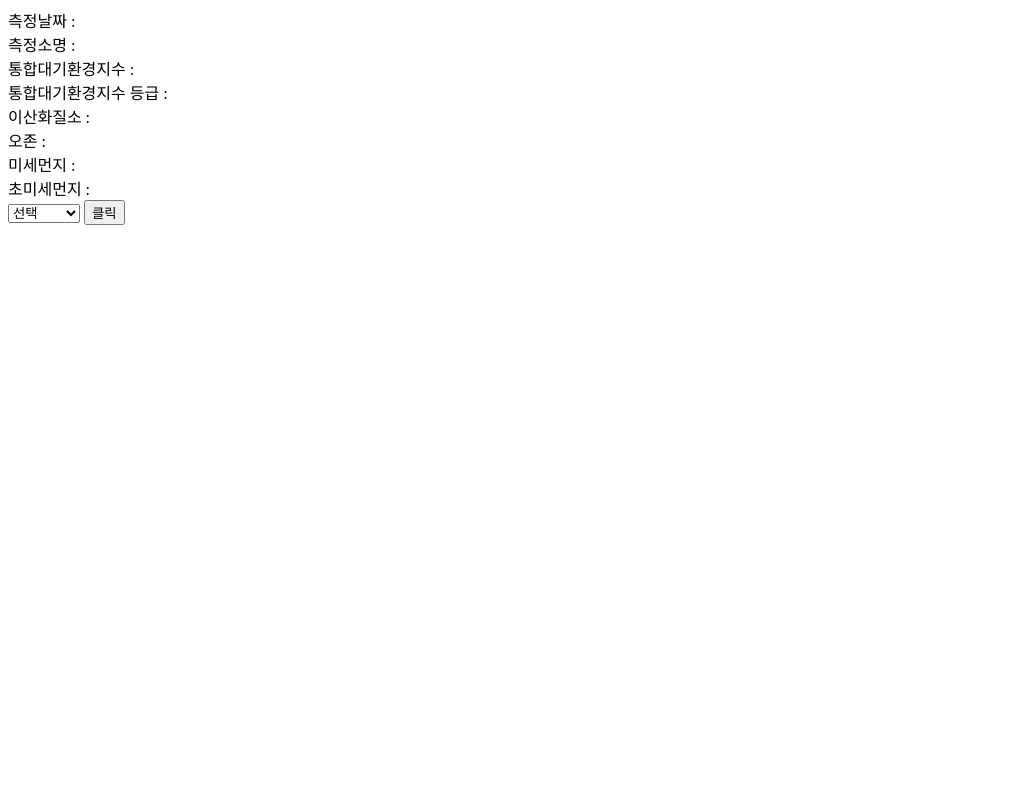
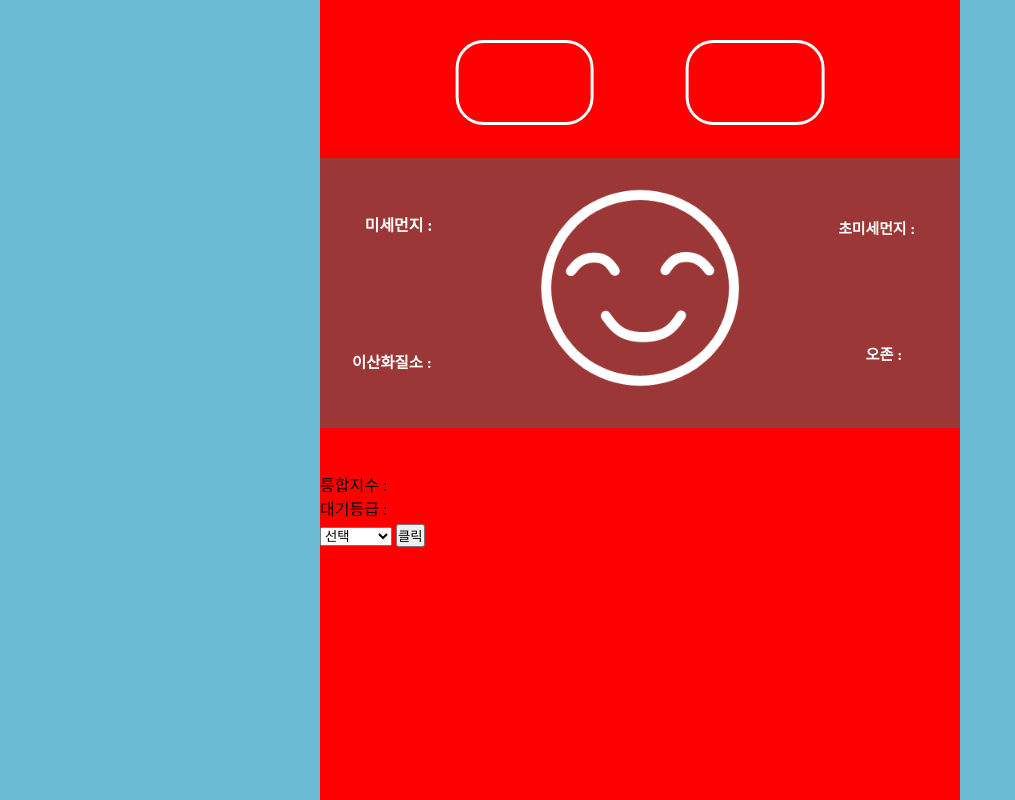
Before and after one commit to hello-cjlee-s-world/weather_cast, a website: page views/main.html in a window 1280 px wide. Shown: the whole page, without its empty margins (0-1015 px from the left). Drawn offline with nearby package versions, Linux system fonts and the light colour scheme; files that its build step writes are made by us from their sources.

Commit message:
layout 수정중
layout 수정중
--> head 데이터와 미세먼지 표정 추가, 현재 디자인 위해서 하나로 고정해놓음. 추후 값에 따라 미세먼지 표정 달라지게 수정해야함.
--> 미세먼지/초미세먼지가 '점검중'으로 들어오는 값이 있음. 해당 값 들어올 시 거르는 로직 추가 요함.
--> 모바일 크기로 볼떄 UI화면 상단에 몰려있는 느낌, 하단부분이 비어보임. 수정 요할듯 함
-->

```diff
--- /dev/null
+++ b/public/main.css
@@ -0,0 +1,157 @@
+* {
+    margin: 0;
+    padding: 0;
+    list-style: none;
+    text-decoration: none;
+    box-sizing: border-box;
+    overflow: hidden;
+}
+
+html, body {
+    width: 100%;
+    height: 100%;
+    background-color: rgb(219, 224, 190);
+}
+
+
+#container {
+    width: 100%;
+    height: 100%;
+    background-color: blue;
+}
+
+@media screen and (min-width:767px){
+    #container {
+        width: 50%;
+        height: 100%;
+        left: 50%;
+        transform: translateX(-50%);
+
+        position: relative;
+
+        background-color: red;
+
+    }
+}
+#headBox {
+    width: 72%;
+    height: 85px;
+    margin-top: 40px;
+
+    left: 50%;
+    transform: translateX(-50%);
+    position: relative;
+    display: flex;
+
+    flex-direction: row;
+    flex-wrap: nowrap;
+    justify-content: space-around;
+    align-items: flex-start;
+    align-content: flex-start;
+}
+#headBox .headSmallBox {
+    width: 30%;
+    height: 100%;
+
+    border: 3px solid #fff;
+    border-radius: 28px;
+
+    position: relative;
+}
+/* #headBox .headSmallBox:first-child {
+    background-color: aquamarine;
+}
+#headBox .headSmallBox:nth-child(2) {
+    background-color: blueviolet;
+} */
+#headBox .headSmallBox span {
+    width: 100%;
+    top: 28px;
+    text-align: center;
+    position: absolute;
+    font-size: 18px;
+    font-weight: 900;
+    color: #fff;
+}
+
+#etcBox {
+    width: 100%;
+    height: 270px;
+    margin-top: 33px;
+    position: relative;
+    display: inline-block;
+
+    background-color: rgba(25, 128, 128, 0.43);
+}
+#etcBox img {
+    width: 200px;
+    left: 50%;
+    transform: translateX(-50%);
+    margin-top: 30px;
+    position: absolute;
+    display: inline-block;
+    z-index: 0;
+}
+#etcBox .etcSmallBox {
+    position: absolute;
+    display: inline-block;
+}
+@keyframes doongdoong1 {
+    50% {
+        top: 54px;
+    }
+    97% {
+        top: 67px;
+    }
+    100% {
+        top: 66px;
+    }
+}
+@keyframes doongdoong2 {
+    50% {
+        bottom: 66.5px;
+    }
+
+    98%{
+        bottom: 53px;
+    }
+
+    100% {
+        bottom: 54px;
+    }
+}
+#etcBox #PM10{
+    top: 66px;
+    left: 7%;
+    animation: doongdoong1 3.8s infinite ease;
+}
+#etcBox #PM25{
+    top: 66px;
+    right: 7%;
+    animation: doongdoong1 4.3s infinite ease;
+}
+#etcBox #NITROGEN{
+    bottom: 54px;
+    left: 5%;
+    animation: doongdoong2 4.7s infinite ease;
+}
+#etcBox #OZONE{
+    bottom: 54px;
+    right: 9%;
+    animation: doongdoong2 4s infinite ease;
+}
+#etcBox .etcSmallBox span {
+    font-weight: bold;
+    font-size: 15px;
+    color: white;
+    transition: 1.5s;
+}
+
+
+#airTotalBox {
+    width: 100%;
+    margin: 40px 0px 0px 0px;
+
+    position: relative;
+    display: inline-block;
+}
--- a/views/layout.html
+++ b/views/layout.html
@@ -4,44 +4,46 @@
     <meta charset="UTF-8">
     <meta name="viewport" content="width=device-width, initial-scale=1.0">
     <meta name="referrer" content="no-referrer-when-downgrade">
+    <link rel="stylesheet" href="/main.css">
     <title>{{title}}</title>
 </head>
 <body>
+<div id="container">
     {% block content %}
     {% endblock %}
 
     <form action="/" method="get">
         <select name="guId">
             <option value="">선택</option>
+            <option value="111261">강남구</option>
+            <option value="111274">강동구</option>
+            <option value="111291">강북구</option>
+            <option value="111212">강서구</option>
+            <option value="111251">관악구</option>
+            <option value="111141">광진구</option>
+            <option value="111221">구로구</option>
+            <option value="111281">금천구</option>
+            <option value="111311">노원구</option>
+            <option value="111171">도봉구</option>
+            <option value="111152">동대문구</option>
+            <option value="111241">동작구</option>
+            <option value="111201">마포구</option>
+            <option value="111191">서대문구</option>
+            <option value="111262">서초구</option>
+            <option value="111142">성동구</option>
+            <option value="111161">성북구</option>
+            <option value="111273">송파구</option>
+            <option value="111301">양천구</option>
+            <option value="111231">영등포구</option>
+            <option value="111131">용산구</option>
+            <option value="111181">은평구</option>
+            <option value="111151">중랑구</option>
             <option value="111123">종로구</option>
             <option value="111121">중구</option>
-            <option value="111131">용산구</option>
-            <option value="111142">성동구</option>
-            <option value="111141">광진구</option>
-            <option value="111152">동대문구</option>
-            <option value="111151">중랑구</option>
-            <option value="111161">성북구</option>
-            <option value="111291">강북구</option>
-            <option value="111171">도봉구</option>
-            <option value="111311">노원구</option>
-            <option value="111181">은평구</option>
-            <option value="111191">서대문구</option>
-            <option value="111201">마포구</option>
-            <option value="111301">양천구</option>
-            <option value="111212">강서구</option>
-            <option value="111221">구로구</option>
-            <option value="111281">금천구</option>
-            <option value="111231">영등포구</option>
-            <option value="111241">동작구</option>
-            <option value="111251">관악구</option>
-            <option value="111262">서초구</option>
-            <option value="111261">강남구</option>
-            <option value="111273">송파구</option>
-            <option value="111274">강동구</option>
         </select>
         <button type="submit">클릭</button>
     </form>
-
+</div>
     {% block script %}
     {% endblock %}
 
--- a/views/main.html
+++ b/views/main.html
@@ -1,16 +1,61 @@
 {% extends 'layout.html' %}
 {% block content %}
-    {% if message %}
-        {{message}}
-    {% else %}
-        측정날짜 : {{MSRDATE}}<br>
-        측정소명 : {{MSRSTENAME}}<br>
-        통합대기환경지수 : {{MAXINDEX}}<br>
-        통합대기환경지수 등급 : {{GRADE}}<br>
-        이산화질소 : {{NITROGEN}}<br>
-        오존 : {{OZONE}}<br>
-        미세먼지 : {{PM10}}<br>
-        초미세먼지 : {{PM25}}<br>
-    {% endif %}
+{% if message %}
+    {{message}}
+{% else %}
+    <div id="headBox">
+        <div id="dateBox" class="headSmallBox">
+            <span>{{MSRDATE}}</span>
+        </div>
+        <div id="locBox" class="headSmallBox">
+            <span>{{MSRSTENAME}}</span>
+        </div>
+    </div>
+    <div id="etcBox">
+        <div id="Image"><img src="/good.png"></div>
+        <div id="PM10" class="etcSmallBox"><span>미세먼지 : {{PM10}}</span></div>
+        <div id="PM25" class="etcSmallBox"><span>초미세먼지 : {{PM25}}</span></div>
+        <div id="NITROGEN" class="etcSmallBox"><span>이산화질소 : {{NITROGEN}}</span></div>
+        <div id="OZONE" class="etcSmallBox"><span>오존 : {{OZONE}}</span></div>
+    </div>
+    <div id="airTotalBox">
+        <div id="airIndexBox" class="totalSmallBox">
+            통합지수 : {{MAXINDEX}}
+        </div>
+        <div id="airGradeBox" class="totalSmallBox">
+            대기등급 : {{GRADE}}
+        </div>
+    </div>
+{% endif %}
 
 {% endblock %}
+
+{% block script %}
+
+<script>
+    window.onload = () => {
+        // 배경색 변경
+        const bd = document.body;
+        let c1 = Math.floor(Math.random() * 255).toString(16);
+        let c2 = Math.floor(Math.random() * 255).toString(16);
+        let c3 = Math.floor(Math.random() * 255).toString(16);
+        bd.style.backgroundColor = '#'+c1+c2+c3;
+        setInterval(() => {
+            c1 = Math.floor(Math.random() * 255).toString(16);
+            c2 = Math.floor(Math.random() * 255).toString(16);
+            c3 = Math.floor(Math.random() * 255).toString(16);
+            bd.style.backgroundColor = '#'+c1+c2+c3;
+        }, 4000);
+        bd.style.transition = '4s';
+        bd.style.transitionDuration = '';
+
+        setInterval(() => {
+            const boxs = document.querySelectorAll('.etcSmallBox');
+            boxs.forEach(box => {
+                let fontsize = (Math.random() * 1.2 + 14.8).toFixed(3);
+                box.firstElementChild.style.fontSize = `${fontsize}px`;
+            });
+        }, 1800);
+    }
+</script>
+{% endblock %}
```
Also changed, not shown: routes/index.js (+9 -2 lines), views/main_css.html (added, +99 -0 lines), public/bad.png (added), public/good.png (added), public/soso.png (added), 1 other file.
